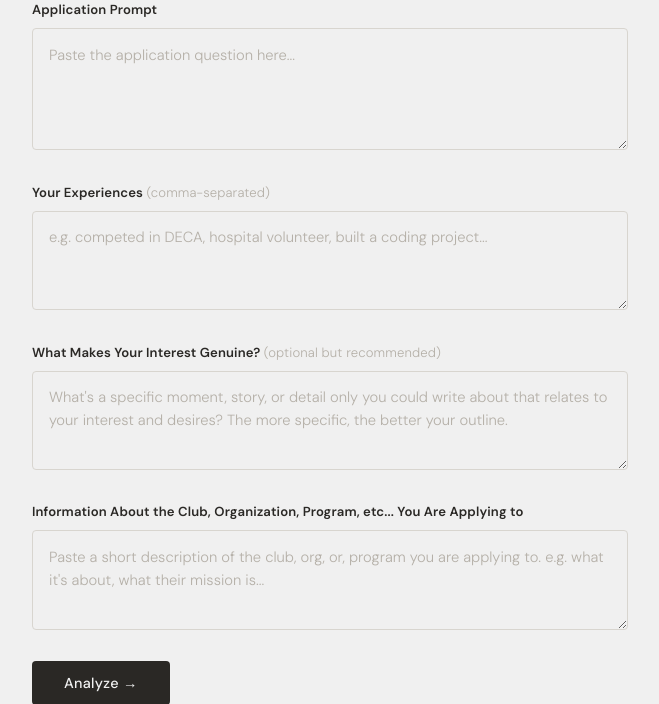
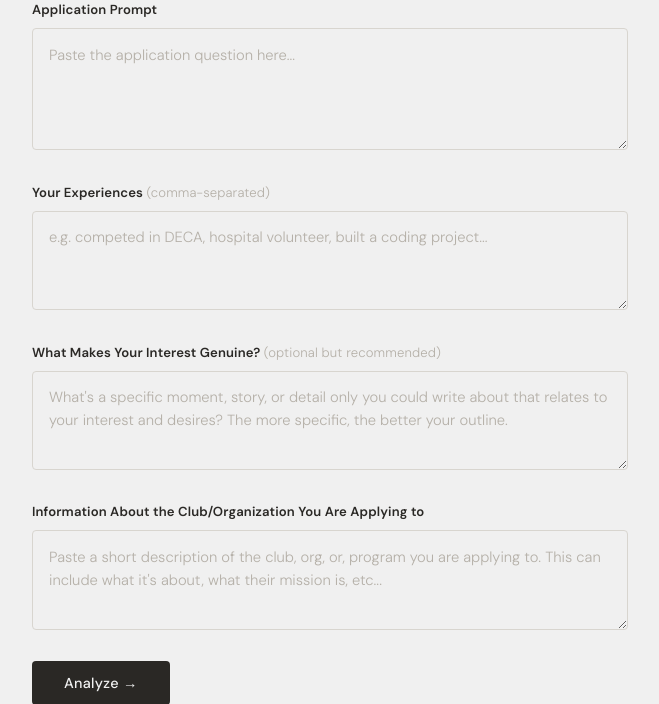
Before and after one commit to SFS1905/Acceptly, a Flask app: template templates/index.html in a window 1280 px wide. Shown: the part 288-992 px from the top of the page, without its empty margins (310-969 px from the left). Run offline with Flask 3, Linux system fonts and the light colour scheme; the template is opened without the code that fills it: most values are stand-ins (such as "Sample title", 1, 10 or a date in 2020).

Commit message:
subheading changes

```diff
--- a/templates/index.html
+++ b/templates/index.html
@@ -109,8 +109,8 @@
                 </div>
 
                 <div class="form-group">
-                    <label for="org_info">Information About the Club, Organization, Program, etc... You Are Applying to</label>
-                    <textarea id="org_info" name="org_info" rows="3" placeholder="Paste a short description of the club, org, or, program you are applying to. e.g. what it's about, what their mission is...">{{ request.form.get ('org_info', '') }}</textarea>
+                    <label for="org_info">Information About the Club/Organization You Are Applying to</label>
+                    <textarea id="org_info" name="org_info" rows="3" placeholder="Paste a short description of the club, org, or, program you are applying to. This can include what it's about, what their mission is, etc...">{{ request.form.get ('org_info', '') }}</textarea>
                 </div>
 
 
```
